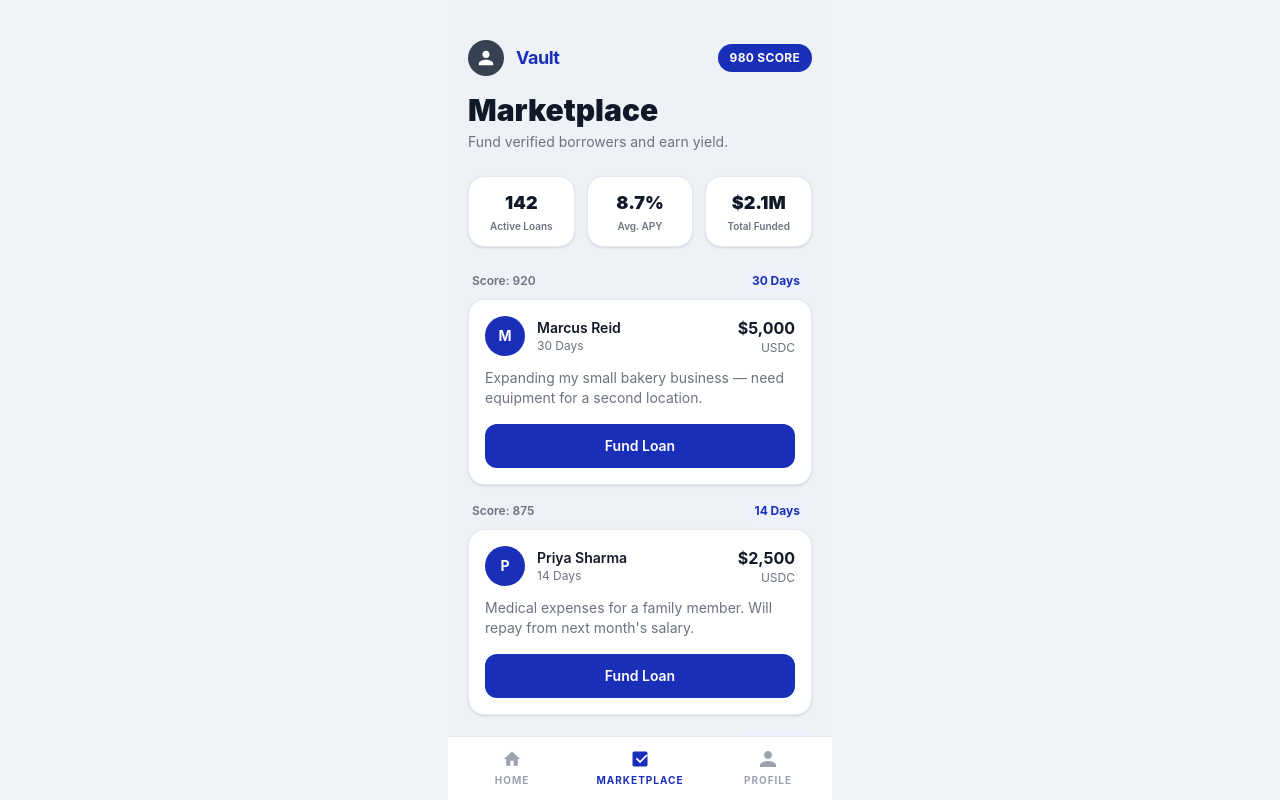
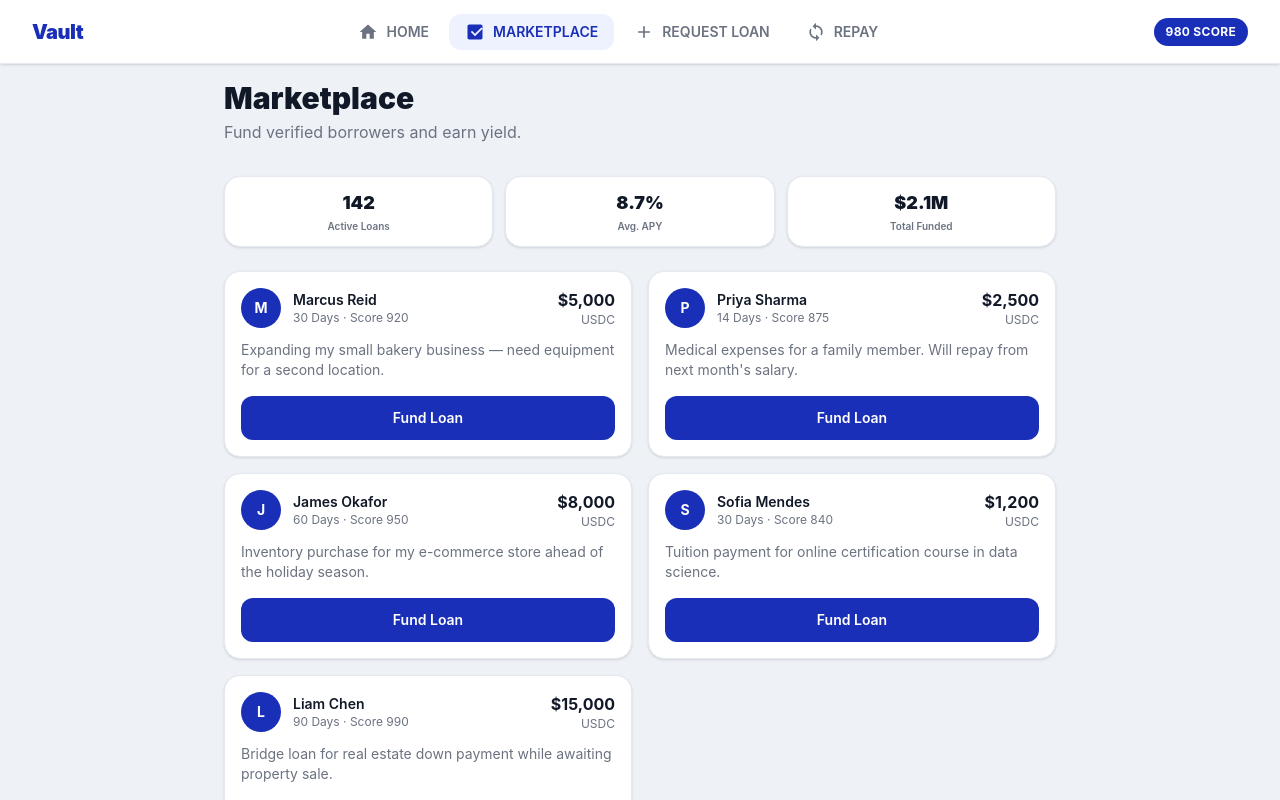
Before and after one commit to ZaidAhmad72/decentralized-lending, a Next.js app in the folder frontend/: page /loans in a window 1280 px wide. Shown: the top 800 px of the page. Built offline with nearby package versions, Linux system fonts and the light colour scheme.

Commit message:
feat: responsive layout, desktop navbar, fund modal with interest rate input

```diff
--- a/frontend/app/dashboard/page.tsx
+++ b/frontend/app/dashboard/page.tsx
@@ -21,9 +21,9 @@ export default function DashboardPage() {
   const router = useRouter();
 
   return (
-    <div className="min-h-screen bg-[#eef2f7] pb-24">
-      {/* Top Bar */}
-      <div className="flex items-center justify-between px-5 pt-10 pb-4">
+    <div className="min-h-screen bg-[#eef2f7] pb-24 md:pb-8 md:pt-20">
+      {/* Mobile top bar — hidden on desktop (desktop uses Navbar) */}
+      <div className="flex items-center justify-between px-5 pt-10 pb-4 md:hidden">
         <div className="flex items-center gap-3">
           <div className="w-9 h-9 rounded-full bg-[#374151] flex items-center justify-center">
             <svg width="18" height="18" viewBox="0 0 24 24" fill="white">
@@ -37,15 +37,17 @@ export default function DashboardPage() {
         </div>
       </div>
 
-      <div className="px-5">
+      <div className="max-w-4xl mx-auto px-5 md:px-8">
         {/* Welcome */}
-        <div className="mb-5">
+        <div className="mb-5 md:pt-4">
           <p className="text-[#6b7280] text-sm">Welcome back,</p>
           <h1 className="text-3xl font-black text-[#111827]">{user.name}</h1>
         </div>
 
+        {/* Top cards — stack on mobile, 3-col on desktop */}
+        <div className="grid grid-cols-1 md:grid-cols-3 gap-4 mb-5">
         {/* Score Card */}
-        <div className="bg-white rounded-3xl p-5 shadow-sm border border-[#e5e9f0] mb-4">
+        <div className="bg-white rounded-3xl p-5 shadow-sm border border-[#e5e9f0]">
           {/* Gauge */}
           <div className="flex flex-col items-center mb-3">
             <div className="relative w-36 h-20 overflow-hidden mb-2">
@@ -81,7 +83,7 @@ export default function DashboardPage() {
         </div>
 
         {/* Active Loan */}
-        <div className="bg-white rounded-3xl p-5 shadow-sm border border-[#e5e9f0] mb-3">
+        <div className="bg-white rounded-3xl p-5 shadow-sm border border-[#e5e9f0]">
           <div className="flex items-center gap-2 mb-1">
             <div className="w-8 h-8 bg-[#eef2ff] rounded-lg flex items-center justify-center">
               <svg width="16" height="16" viewBox="0 0 24 24" fill="#1a2fb8">
@@ -97,7 +99,7 @@ export default function DashboardPage() {
         </div>
 
         {/* Wallet Balance */}
-        <div className="bg-white rounded-3xl p-5 shadow-sm border border-[#e5e9f0] mb-5">
+        <div className="bg-white rounded-3xl p-5 shadow-sm border border-[#e5e9f0]">
           <div className="flex items-center gap-2 mb-1">
             <div className="w-8 h-8 bg-[#f0fdf4] rounded-lg flex items-center justify-center">
               <svg width="16" height="16" viewBox="0 0 24 24" fill="#16a34a">
@@ -111,11 +113,12 @@ export default function DashboardPage() {
           </p>
           <p className="text-sm text-[#16a34a] font-semibold mt-1">+{user.apy}% APY</p>
         </div>
+        </div>{/* end grid */}
 
         {/* Action Buttons */}
         <button
           onClick={() => router.push("/request-loan")}
-          className="w-full bg-[#1a2fb8] text-white rounded-2xl py-5 font-bold text-lg flex items-center justify-between px-5 hover:bg-[#1527a0] transition-all active:scale-95 mb-3"
+          className="w-full bg-[#1a2fb8] text-white rounded-2xl py-5 font-bold text-lg flex items-center justify-between px-5 hover:bg-[#1527a0] transition-all active:scale-95 mb-3 mt-5"
         >
           <div className="flex items-center gap-3">
             <div className="w-7 h-7 rounded-full border-2 border-white flex items-center justify-center">
@@ -153,7 +156,7 @@ export default function DashboardPage() {
 
         {/* Market Activity */}
         <h2 className="text-xl font-black text-[#111827] mb-3">Market Activity</h2>
-        <div className="bg-white rounded-3xl overflow-hidden shadow-sm border border-[#e5e9f0]">
+        <div className="bg-white rounded-3xl overflow-hidden shadow-sm border border-[#e5e9f0] mb-6">
           {activity.map((item, i) => (
             <div
               key={i}
@@ -172,7 +175,7 @@ export default function DashboardPage() {
             </div>
           ))}
         </div>
-      </div>
+      </div>{/* end max-w container */}
 
       <Navbar />
     </div>
--- a/frontend/app/layout.tsx
+++ b/frontend/app/layout.tsx
@@ -10,9 +10,7 @@ export default function RootLayout({ children }: { children: React.ReactNode })
   return (
     <html lang="en">
       <body className="min-h-screen bg-[#eef2f7]">
-        <div className="max-w-sm mx-auto min-h-screen bg-[#eef2f7]">
-          {children}
-        </div>
+        {children}
       </body>
     </html>
   );
--- a/frontend/app/loans/page.tsx
+++ b/frontend/app/loans/page.tsx
@@ -1,86 +1,48 @@
 "use client";
 
 import { useState } from "react";
-import { useRouter } from "next/navigation";
 import LoanCard from "@/components/LoanCard";
 import Navbar from "@/components/Navbar";
 
 const mockLoans = [
-  {
-    id: 1,
-    borrower: "Marcus Reid",
-    amount: 5000,
-    reason: "Expanding my small bakery business — need equipment for a second location.",
-    duration: "30 Days",
-    score: 920,
-  },
-  {
-    id: 2,
-    borrower: "Priya Sharma",
-    amount: 2500,
-    reason: "Medical expenses for a family member. Will repay from next month's salary.",
-    duration: "14 Days",
-    score: 875,
-  },
-  {
-    id: 3,
-    borrower: "James Okafor",
-    amount: 8000,
-    reason: "Inventory purchase for my e-commerce store ahead of the holiday season.",
-    duration: "60 Days",
-    score: 950,
-  },
-  {
-    id: 4,
-    borrower: "Sofia Mendes",
-    amount: 1200,
-    reason: "Tuition payment for online certification course in data science.",
-    duration: "30 Days",
-    score: 840,
-  },
-  {
-    id: 5,
-    borrower: "Liam Chen",
-    amount: 15000,
-    reason: "Bridge loan for real estate down payment while awaiting property sale.",
-    duration: "90 Days",
-    score: 990,
-  },
+  { id: 1, borrower: "Marcus Reid", amount: 5000, reason: "Expanding my small bakery business — need equipment for a second location.", duration: "30 Days", score: 920 },
+  { id: 2, borrower: "Priya Sharma", amount: 2500, reason: "Medical expenses for a family member. Will repay from next month's salary.", duration: "14 Days", score: 875 },
+  { id: 3, borrower: "James Okafor", amount: 8000, reason: "Inventory purchase for my e-commerce store ahead of the holiday season.", duration: "60 Days", score: 950 },
+  { id: 4, borrower: "Sofia Mendes", amount: 1200, reason: "Tuition payment for online certification course in data science.", duration: "30 Days", score: 840 },
+  { id: 5, borrower: "Liam Chen", amount: 15000, reason: "Bridge loan for real estate down payment while awaiting property sale.", duration: "90 Days", score: 990 },
 ];
 
+type FundedLoan = { id: number; rate: string };
+
 export default function LoansPage() {
-  const router = useRouter();
-  const [funded, setFunded] = useState<number[]>([]);
+  const [funded, setFunded] = useState<FundedLoan[]>([]);
 
-  const handleFund = (id: number) => {
-    setFunded((prev) => [...prev, id]);
+  const handleConfirmFund = (id: number, rate: string) => {
+    setFunded((prev) => [...prev, { id, rate }]);
   };
 
+  const isFunded = (id: number) => funded.some((f) => f.id === id);
+  const getFundedRate = (id: number) => funded.find((f) => f.id === id)?.rate;
+
   return (
-    <div className="min-h-screen bg-[#eef2f7] pb-24">
-      {/* Top Bar */}
-      <div className="flex items-center justify-between px-5 pt-10 pb-4">
-        <div className="flex items-center gap-3">
-          <div className="w-9 h-9 rounded-full bg-[#374151] flex items-center justify-center">
-            <svg width="18" height="18" viewBox="0 0 24 24" fill="white">
-              <path d="M12 12c2.7 0 4.8-2.1 4.8-4.8S14.7 2.4 12 2.4 7.2 4.5 7.2 7.2 9.3 12 12 12zm0 2.4c-3.2 0-9.6 1.6-9.6 4.8v2.4h19.2v-2.4c0-3.2-6.4-4.8-9.6-4.8z" />
-            </svg>
+    <div className="min-h-screen bg-[#eef2f7] pb-24 md:pb-8 md:pt-20">
+      <div className="max-w-4xl mx-auto px-4 md:px-8 pt-6 md:pt-0">
+        {/* Mobile top bar */}
+        <div className="flex items-center justify-between mb-6 md:hidden">
+          <div>
+            <h1 className="text-2xl font-black text-[#111827]">Marketplace</h1>
+            <p className="text-[#6b7280] text-sm">Fund verified borrowers and earn yield.</p>
           </div>
-          <span className="text-[#1a2fb8] font-bold text-lg tracking-tight">Vault</span>
-        </div>
-        <div className="bg-[#1a2fb8] text-white text-xs font-bold px-3 py-1.5 rounded-full tracking-wide">
-          980 SCORE
-        </div>
+          <div className="bg-[#1a2fb8] text-white text-xs font-bold px-3 py-1.5 rounded-full">980 SCORE</div>
         </div>
 
-      <div className="px-5">
-        {/* Heading */}
-        <div className="mb-6">
+        {/* Desktop heading */}
+        <div className="hidden md:block mb-8">
           <h1 className="text-3xl font-black text-[#111827] mb-1">Marketplace</h1>
-          <p className="text-[#6b7280] text-sm">Fund verified borrowers and earn yield.</p>
+          <p className="text-[#6b7280]">Fund verified borrowers and earn yield.</p>
         </div>
 
-        {/* Stats Row */}
+        {/* Stats */}
         <div className="grid grid-cols-3 gap-3 mb-6">
           {[
             { label: "Active Loans", value: "142" },
@@ -94,38 +56,36 @@ export default function LoansPage() {
           ))}
         </div>
 
-        {/* Loan List */}
-        <div className="flex flex-col gap-4">
-          {mockLoans.map((loan) => (
-            <div key={loan.id} className="relative">
-              {funded.includes(loan.id) ? (
-                <div className="bg-white rounded-2xl p-4 shadow-sm border border-[#4ade80] flex items-center justify-center gap-3">
-                  <div className="w-8 h-8 bg-[#4ade80] rounded-full flex items-center justify-center">
+        {/* Loan grid — 1 col mobile, 2 col desktop */}
+        <div className="grid grid-cols-1 md:grid-cols-2 gap-4">
+          {mockLoans.map((loan) =>
+            isFunded(loan.id) ? (
+              <div
+                key={loan.id}
+                className="bg-white rounded-2xl p-4 shadow-sm border border-[#4ade80] flex items-center gap-3"
+              >
+                <div className="w-8 h-8 bg-[#4ade80] rounded-full flex items-center justify-center flex-shrink-0">
                   <svg width="16" height="16" viewBox="0 0 24 24" fill="#14532d">
                     <path d="M9 16.17L4.83 12l-1.42 1.41L9 19 21 7l-1.41-1.41z" />
                   </svg>
                 </div>
-                  <span className="font-bold text-[#15803d]">Funded successfully</span>
+                <div>
+                  <p className="font-bold text-[#15803d] text-sm">Funded — {loan.borrower}</p>
+                  <p className="text-xs text-[#6b7280]">Interest rate: {getFundedRate(loan.id)}%</p>
+                </div>
               </div>
             ) : (
-                <div>
-                  <div className="flex items-center justify-between mb-2 px-1">
-                    <span className="text-xs text-[#6b7280] font-semibold">Score: {loan.score}</span>
-                    <span className="text-xs bg-[#eef2ff] text-[#1a2fb8] font-bold px-2 py-0.5 rounded-full">
-                      {loan.duration}
-                    </span>
-                  </div>
               <LoanCard
+                key={loan.id}
                 borrower={loan.borrower}
                 amount={loan.amount}
                 reason={loan.reason}
                 duration={loan.duration}
-                    onFund={() => handleFund(loan.id)}
+                score={loan.score}
+                onConfirmFund={(rate) => handleConfirmFund(loan.id, rate)}
               />
-                </div>
+            )
           )}
-            </div>
-          ))}
         </div>
       </div>
 
--- a/frontend/app/page.tsx
+++ b/frontend/app/page.tsx
@@ -28,7 +28,8 @@ export default function LoginPage() {
   };
 
   return (
-    <div className="min-h-screen bg-[#eef2f7] flex flex-col px-6 pt-10 pb-8">
+    <div className="min-h-screen bg-[#eef2f7] flex flex-col md:items-center md:justify-center">
+      <div className="w-full max-w-sm mx-auto flex flex-col px-6 pt-10 pb-8 md:bg-white md:rounded-3xl md:shadow-lg md:my-8">
       {/* Logo */}
       <div className="mb-10">
         <span className="text-[#1a2fb8] font-bold text-xl tracking-tight">Vault</span>
@@ -163,6 +164,7 @@ export default function LoginPage() {
         <span className="text-[#1a2fb8] underline cursor-pointer">Terms of Service</span> and acknowledge our{" "}
         <span className="text-[#1a2fb8] underline cursor-pointer">Privacy Policy</span>.
       </p>
+      </div>{/* end inner card */}
     </div>
   );
 }
--- a/frontend/app/repay/page.tsx
+++ b/frontend/app/repay/page.tsx
@@ -27,9 +27,9 @@ export default function RepayPage() {
   };
 
   return (
-    <div className="min-h-screen bg-[#eef2f7] pb-24">
-      {/* Top Bar */}
-      <div className="flex items-center justify-between px-5 pt-10 pb-4">
+    <div className="min-h-screen bg-[#eef2f7] pb-24 md:pb-8 md:pt-20">
+      {/* Mobile top bar */}
+      <div className="flex items-center justify-between px-5 pt-10 pb-4 md:hidden">
         <div className="flex items-center gap-3">
           <button
             onClick={() => router.back()}
@@ -46,7 +46,7 @@ export default function RepayPage() {
         </div>
       </div>
 
-      <div className="px-5">
+      <div className="max-w-2xl mx-auto px-5 md:px-8">
         {/* Heading */}
         <div className="mb-6">
           <h1 className="text-3xl font-black text-[#111827] mb-2">Repay Loan</h1>
--- a/frontend/app/request-loan/page.tsx
+++ b/frontend/app/request-loan/page.tsx
@@ -19,9 +19,9 @@ export default function RequestLoanPage() {
   };
 
   return (
-    <div className="min-h-screen bg-[#eef2f7] pb-24">
-      {/* Top Bar */}
-      <div className="flex items-center justify-between px-5 pt-10 pb-4">
+    <div className="min-h-screen bg-[#eef2f7] pb-24 md:pb-8 md:pt-20">
+      {/* Mobile top bar */}
+      <div className="flex items-center justify-between px-5 pt-10 pb-4 md:hidden">
         <div className="flex items-center gap-3">
           <button onClick={() => router.back()} className="w-9 h-9 bg-white rounded-full flex items-center justify-center shadow-sm border border-[#e5e9f0]">
             <svg width="18" height="18" viewBox="0 0 24 24" fill="#374151">
@@ -35,7 +35,7 @@ export default function RequestLoanPage() {
         </div>
       </div>
 
-      <div className="px-5">
+      <div className="max-w-2xl mx-auto px-5 md:px-8">
         {/* Heading */}
         <div className="mb-6">
           <h1 className="text-3xl font-black text-[#111827] mb-2">Request capital.</h1>
--- a/frontend/components/LoanCard.tsx
+++ b/frontend/components/LoanCard.tsx
@@ -1,24 +1,43 @@
 "use client";
+
+import { useState } from "react";
 
 interface LoanCardProps {
   borrower: string;
   amount: number;
   reason: string;
   duration: string;
-  onFund?: () => void;
+  score: number;
+  onConfirmFund?: (interestRate: string) => void;
 }
 
-export default function LoanCard({ borrower, amount, reason, duration, onFund }: LoanCardProps) {
+export default function LoanCard({ borrower, amount, reason, duration, score, onConfirmFund }: LoanCardProps) {
+  const [expanded, setExpanded] = useState(false);
+  const [rate, setRate] = useState("");
+  const [error, setError] = useState("");
+
+  const handleConfirm = () => {
+    const parsed = parseFloat(rate);
+    if (!rate || isNaN(parsed) || parsed <= 0 || parsed > 100) {
+      setError("Enter a valid rate between 0.01% and 100%");
+      return;
+    }
+    setError("");
+    onConfirmFund?.(rate);
+  };
+
   return (
-    <div className="bg-white rounded-2xl p-4 shadow-sm border border-[#e5e9f0]">
+    <div className="bg-white rounded-2xl shadow-sm border border-[#e5e9f0] overflow-hidden">
+      {/* Card Header */}
+      <div className="p-4">
         <div className="flex items-start justify-between mb-3">
           <div className="flex items-center gap-3">
-          <div className="w-10 h-10 rounded-full bg-[#1a2fb8] flex items-center justify-center text-white font-bold text-sm">
+            <div className="w-10 h-10 rounded-full bg-[#1a2fb8] flex items-center justify-center text-white font-bold text-sm flex-shrink-0">
               {borrower.charAt(0)}
             </div>
             <div>
               <p className="font-semibold text-[#111827] text-sm">{borrower}</p>
-            <p className="text-xs text-[#6b7280]">{duration}</p>
+              <p className="text-xs text-[#6b7280]">{duration} · Score {score}</p>
             </div>
           </div>
           <div className="text-right">
@@ -27,12 +46,41 @@ export default function LoanCard({ borrower, amount, reason, duration, onFund }:
           </div>
         </div>
         <p className="text-sm text-[#6b7280] mb-4 line-clamp-2">{reason}</p>
+
         <button
-        onClick={onFund}
+          onClick={() => { setExpanded(!expanded); setError(""); }}
           className="w-full bg-[#1a2fb8] text-white rounded-xl py-3 font-semibold text-sm hover:bg-[#1527a0] transition-all active:scale-95"
         >
-        Fund Loan
+          {expanded ? "Cancel" : "Fund Loan"}
         </button>
+      </div>
+
+      {/* Expanded interest rate input */}
+      {expanded && (
+        <div className="border-t border-[#f3f4f6] bg-[#f9fafb] px-4 py-4 flex flex-col gap-3">
+          <p className="text-xs font-semibold text-[#374151] uppercase tracking-widest">Set Your Interest Rate</p>
+          <div className="flex items-center bg-white rounded-xl border border-[#e5e9f0] px-4 py-3 gap-2">
+            <input
+              type="number"
+              min="0.01"
+              max="100"
+              step="0.01"
+              value={rate}
+              onChange={(e) => { setRate(e.target.value); setError(""); }}
+              placeholder="e.g. 5.5"
+              className="flex-1 outline-none text-base font-semibold text-[#111827] placeholder-[#9ca3af] bg-transparent"
+            />
+            <span className="text-[#6b7280] font-bold text-sm">%</span>
+          </div>
+          {error && <p className="text-xs text-red-500">{error}</p>}
+          <button
+            onClick={handleConfirm}
+            className="w-full bg-[#4ade80] text-[#14532d] rounded-xl py-3 font-bold text-sm hover:bg-[#22c55e] transition-all active:scale-95"
+          >
+            Confirm Fund at {rate ? `${rate}%` : "—"}
+          </button>
+        </div>
+      )}
     </div>
   );
 }
--- a/frontend/components/Navbar.tsx
+++ b/frontend/components/Navbar.tsx
@@ -22,11 +22,20 @@ const tabs = [
     ),
   },
   {
-    label: "PROFILE",
-    path: "/dashboard",
+    label: "REQUEST LOAN",
+    path: "/request-loan",
     icon: (
       <svg width="20" height="20" viewBox="0 0 24 24" fill="currentColor">
-        <path d="M12 12c2.7 0 4.8-2.1 4.8-4.8S14.7 2.4 12 2.4 7.2 4.5 7.2 7.2 9.3 12 12 12zm0 2.4c-3.2 0-9.6 1.6-9.6 4.8v2.4h19.2v-2.4c0-3.2-6.4-4.8-9.6-4.8z" />
+        <path d="M19 13h-6v6h-2v-6H5v-2h6V5h2v6h6v2z" />
+      </svg>
+    ),
+  },
+  {
+    label: "REPAY",
+    path: "/repay",
+    icon: (
+      <svg width="20" height="20" viewBox="0 0 24 24" fill="currentColor">
+        <path d="M12 4V1L8 5l4 4V6c3.31 0 6 2.69 6 6 0 1.01-.25 1.97-.7 2.8l1.46 1.46C19.54 15.03 20 13.57 20 12c0-4.42-3.58-8-8-8zm0 14c-3.31 0-6-2.69-6-6 0-1.01.25-1.97.7-2.8L5.24 7.74C4.46 8.97 4 10.43 4 12c0 4.42 3.58 8 8 8v3l4-4-4-4v3z" />
       </svg>
     ),
   },
@@ -36,23 +45,55 @@ export default function Navbar() {
   const router = useRouter();
   const pathname = usePathname();
 
+  const isActive = (tab: (typeof tabs)[0]) =>
+    pathname === tab.path;
+
   return (
-    <div className="fixed bottom-0 left-1/2 -translate-x-1/2 w-full max-w-sm bg-white border-t border-[#e5e9f0] flex z-50">
-      {tabs.map((tab) => {
-        const active = pathname === tab.path || (tab.label === "MARKETPLACE" && pathname === "/loans");
-        return (
+    <>
+      {/* Desktop top navbar */}
+      <nav className="hidden md:flex fixed top-0 left-0 right-0 z-50 bg-white border-b border-[#e5e9f0] shadow-sm items-center justify-between px-8 h-16">
+        <span
+          className="text-[#1a2fb8] font-black text-xl tracking-tight cursor-pointer"
+          onClick={() => router.push("/dashboard")}
+        >
+          Vault
+        </span>
+        <div className="flex items-center gap-1">
+          {tabs.map((tab) => (
+            <button
+              key={tab.label}
+              onClick={() => router.push(tab.path)}
+              className={`flex items-center gap-2 px-4 py-2 rounded-xl text-sm font-semibold transition-colors ${
+                isActive(tab)
+                  ? "bg-[#eef2ff] text-[#1a2fb8]"
+                  : "text-[#6b7280] hover:text-[#111827] hover:bg-[#f3f4f6]"
+              }`}
+            >
+              {tab.icon}
+              {tab.label}
+            </button>
+          ))}
+        </div>
+        <div className="bg-[#1a2fb8] text-white text-xs font-bold px-3 py-1.5 rounded-full tracking-wide">
+          980 SCORE
+        </div>
+      </nav>
+
+      {/* Mobile bottom navbar */}
+      <div className="md:hidden fixed bottom-0 left-0 right-0 bg-white border-t border-[#e5e9f0] flex z-50">
+        {tabs.map((tab) => (
           <button
             key={tab.label}
             onClick={() => router.push(tab.path)}
-            className={`flex-1 flex flex-col items-center justify-center py-3 gap-1 text-[10px] font-bold tracking-widest transition-colors ${
-              active ? "text-[#1a2fb8]" : "text-[#9ca3af]"
+            className={`flex-1 flex flex-col items-center justify-center py-3 gap-1 text-[9px] font-bold tracking-wider transition-colors ${
+              isActive(tab) ? "text-[#1a2fb8]" : "text-[#9ca3af]"
             }`}
           >
             {tab.icon}
             {tab.label}
           </button>
-        );
-      })}
-    </div>
+        ))}
+      </div>
+    </>
   );
 }
```
Lines whose indentation alone changed are shown as unchanged.
